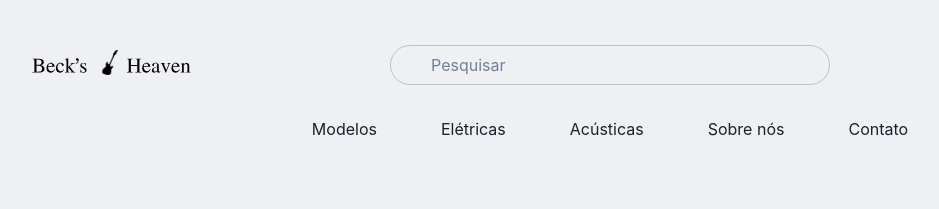
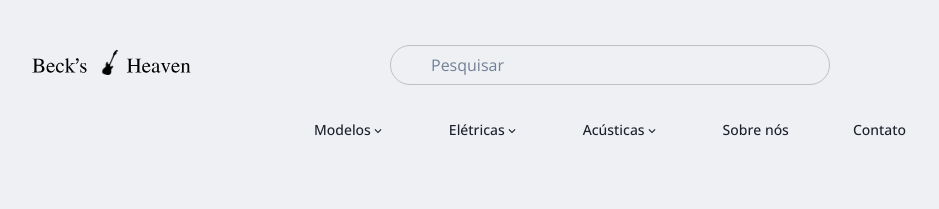
Before and after one commit to codemoises/becksGuitarHeaven, a Next.js app: page / in a window 1280 px wide. Shown: the top 209 px of the page, without its empty margins (30-969 px from the left). Built offline with nearby package versions, Linux system fonts and the light colour scheme; some icons are missing.

Commit message:
componente Navlinks

```diff
--- a/src/components/MenuOption/index.tsx
+++ b/src/components/MenuOption/index.tsx
@@ -1,19 +1,22 @@
 import React from 'react';
 import NextLink from 'next/link';
 import { Box, Link } from "@chakra-ui/react";
+import { ChevronDownIcon } from '@chakra-ui/icons';
 
 interface MenuOptionProps {
     children: React.ReactNode;
-    handleMouseEnter: () => void;
-    handleMouseLeave: () => void;
+    handleMouseEnter?: () => void;
+    handleMouseLeave?: () => void;
     href: string;
+    dropDown?: boolean;
 }
 
-export default function MenuOption({ children, handleMouseEnter, handleMouseLeave, href }: MenuOptionProps) {
+export default function MenuOption({ children, handleMouseEnter, handleMouseLeave, href, dropDown = false }: MenuOptionProps) {
     return (
         <Box className='linkHovered' onMouseEnter={handleMouseEnter} onMouseLeave={handleMouseLeave}>
             <Link as={NextLink} href={href}>
                 {children}
+                {dropDown ? <ChevronDownIcon /> : ""}
             </Link>
         </Box>
     );
--- a/src/components/NavLinks/index.tsx
+++ b/src/components/NavLinks/index.tsx
@@ -46,30 +46,30 @@ export default function NavLinks() {
           handleMouseEnter={() => handleModelEnter()}
           handleMouseLeave={() => handleModelLeave()}
           href={"#"}
+          dropDown
         />
         <MenuOption
           children={"Elétricas"}
           handleMouseEnter={() => handleElectricsEnter()}
           handleMouseLeave={() => handleElectricsLeave()}
           href={"#"}
+          dropDown
         />
         <MenuOption
           children={"Acústicas"}
           handleMouseEnter={() => handleAcousticsEnter()}
           handleMouseLeave={() => handleAcousticsLeave()}
           href={"#"}
+          dropDown
         />
-
-        <Box className="linkHovered">
-          <Link as={NextLink} href={"#"}>
-            Sobre nós
-          </Link>
-        </Box>
-        <Box className="linkHovered">
-          <Link as={NextLink} href={"#"}>
-            Contato
-          </Link>
-        </Box>
+        <MenuOption
+          children={"Sobre nós"}
+          href={"#"}
+        />
+        <MenuOption
+          children={"Contato"}
+          href={"#"}
+        />
       </Flex>
       {isModelVisible && (
         <Box
--- a/src/pages/_document.tsx
+++ b/src/pages/_document.tsx
@@ -10,6 +10,11 @@ import Document, {
         return (
             <Html lang="pt-br">
                 <Head>
+
+                    <title>Beck's Guitar Heaven - Loja de Guitarra</title>
+                    <link rel="preconnect" href="https://fonts.googleapis.com" />
+                    <link rel="preconnect" href="https://fonts.gstatic.com" crossOrigin="anonymous" />
+                    <link href="https://fonts.googleapis.com/css2?family=Open+Sans:ital,wght@0,300..800;1,300..800&family=Poppins:wght@400;500;600;700;800&display=swap" rel="stylesheet" />
                 </Head>
                 <body>
                     <Main />
--- a/src/styles/styles.css
+++ b/src/styles/styles.css
@@ -4,6 +4,9 @@
 
 .linkHovered a {
     position: relative;
+    font-size: 14px;
+    font-weight: 500;
+    letter-spacing: 0px;
     padding: 32px 32px 20px 32px;
 }
 
--- a/src/styles/theme.ts
+++ b/src/styles/theme.ts
@@ -14,5 +14,8 @@ export const theme = extendTheme ({
 
             }
         }
+    },
+    fonts: {
+        body: "'Open Sans', sans-serif"
     }
 });
```
